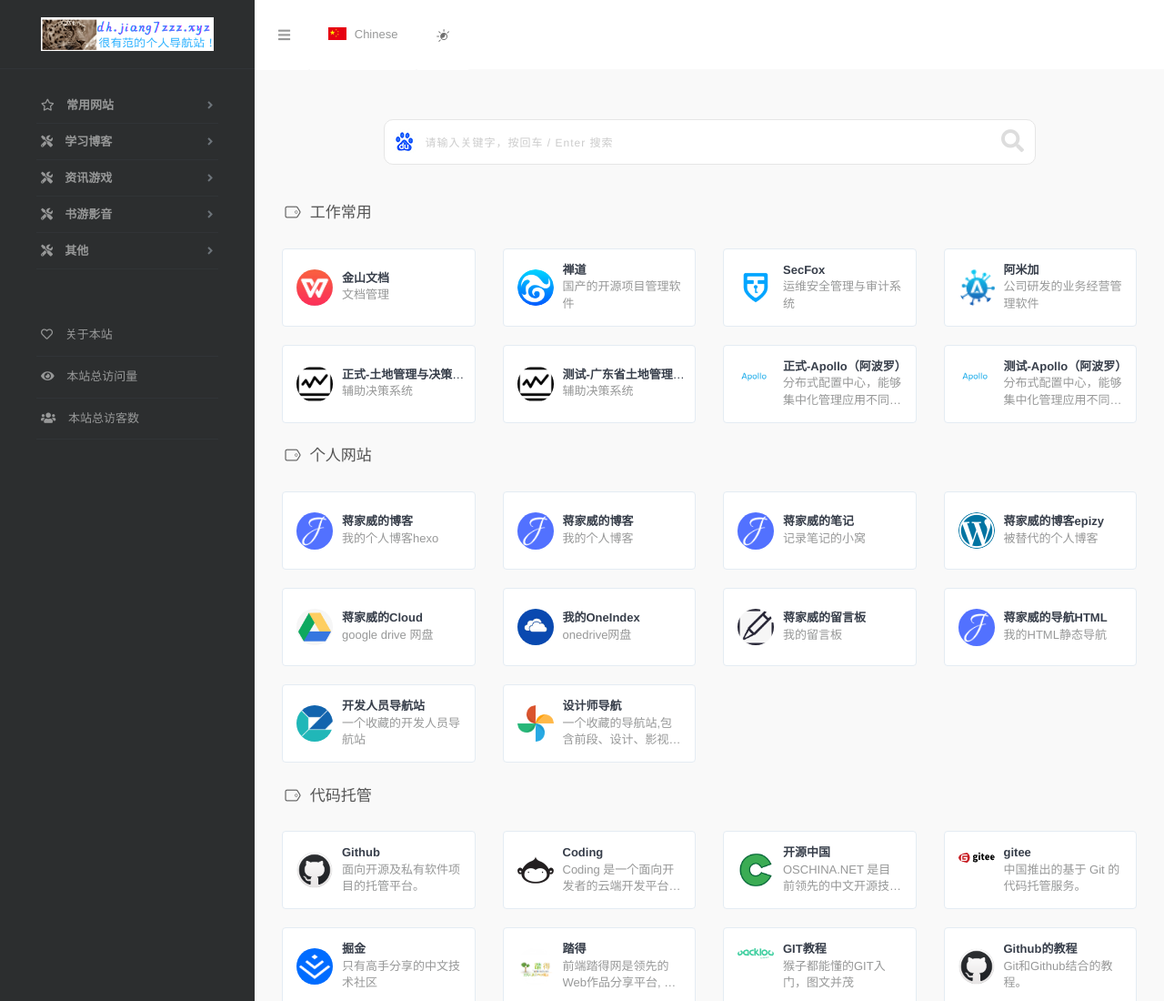
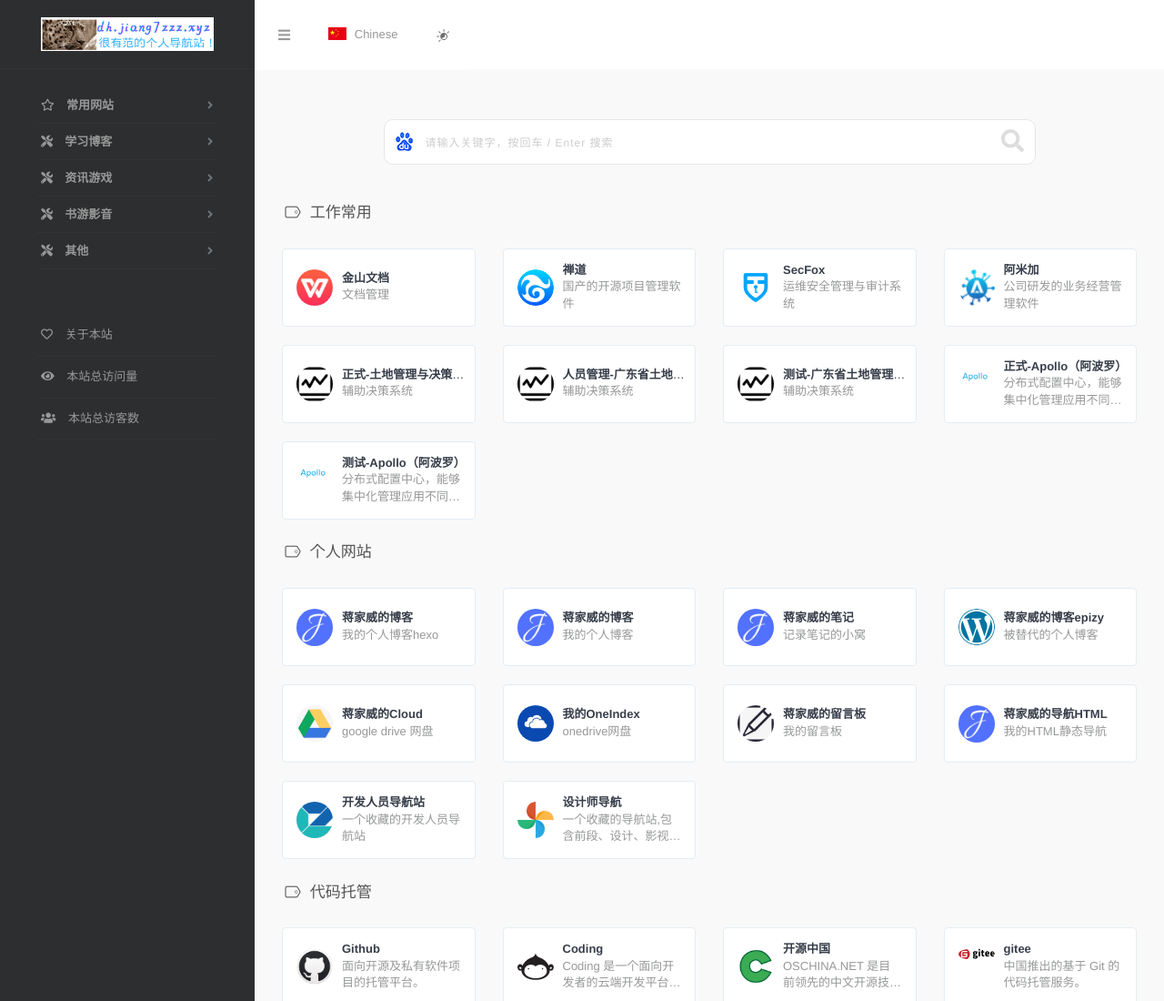
Before and after one commit to jiangjiawei-git/hexo_daohang, a plain HTML site: page index.html in a window 1280 px wide. Shown: the top 1100 px of the page at 91% size. Drawn offline with nearby package versions, Linux system fonts and the light colour scheme; some packages are replaced by stand-ins of ours; a script that the page names is missing.

Commit message:
Site updated: 2020-09-04 16:18:21

```diff
--- a/index.html
+++ b/index.html
@@ -490,6 +490,22 @@
   </div>
 
   <div class="col-sm-3">
+    <div class="xe-widget xe-conversations box2 label-info" onclick="window.open('http://172.16.101.41:8080/default/coframe/auth/login/jsydLoginWithNoPassword.jsp', '_blank')" data-toggle="tooltip" data-placement="bottom" title="" data-original-title="http://172.16.101.41:8080/default/coframe/auth/login/jsydLoginWithNoPassword.jsp">
+      <div class="xe-comment-entry">
+        <a class="xe-user-img">
+          <img data-src="/images/logo-juece.png" class="lozad img-circle" width="40">
+        </a>
+        <div class="xe-comment">
+          <a href="#" class="xe-user-name overflowClip_1">
+            <strong>人员管理-广东省土地管理与决策支持系统（免密）</strong>
+          </a>
+          <p class="overflowClip_2">辅助决策系统</p>
+        </div>
+      </div>
+    </div>
+  </div>
+
+  <div class="col-sm-3">
     <div class="xe-widget xe-conversations box2 label-info" onclick="window.open('http://172.16.101.19:8080/default/coframe/auth/login/jsydLoginWithNoPassword.jsp', '_blank')" data-toggle="tooltip" data-placement="bottom" title="" data-original-title="http://172.16.101.19:8080/default/coframe/auth/login/jsydLoginWithNoPassword.jsp">
       <div class="xe-comment-entry">
         <a class="xe-user-img">
```
Also changed, not shown: archives/2020/08/index.html (+16 -0 lines), archives/2020/index.html (+16 -0 lines), archives/index.html (+16 -0 lines).
